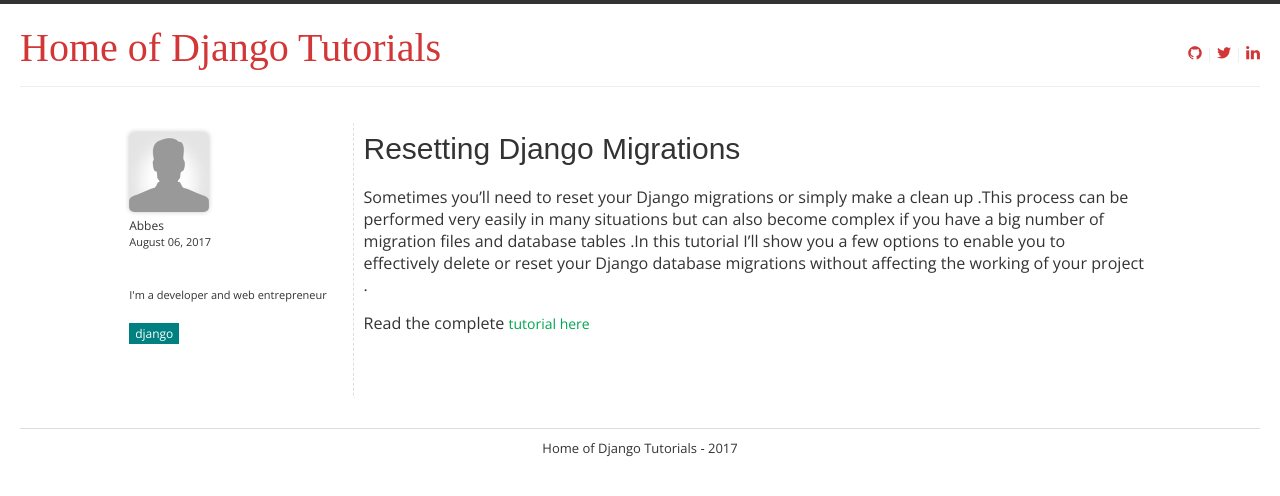
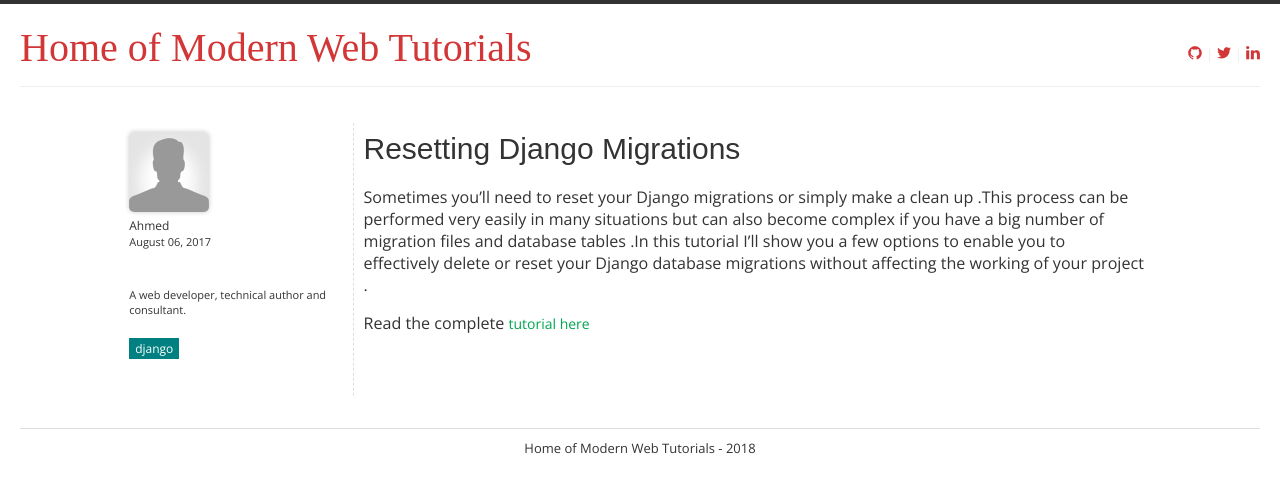
Before and after one commit to techiediaries/techiediaries.github.io, a Jekyll site: the page built from _posts/2017-08-06-reset-django-migrations.md, in a window 1280 px wide. Shown: the top 496 px of the page. Built offline with Jekyll 4.4.1, drawn with Linux system fonts in a browser that asks for light colours; some web fonts are replaced; comment, search, counter and statistics services are not loaded.

Commit message:
Update _config.yml

```diff
--- a/_config.yml
+++ b/_config.yml
@@ -1,5 +1,5 @@
 ---
-title: Home of Django Tutorials
+title: Modern Web Tutorials
 timezone: UTC
 collections:
   posts:
@@ -10,16 +10,16 @@ collections:
     output: true
 permalink: "/:categories/:title.html"
 url: https://blog.buzzlor.com
-full_name: Abbes
-first_name: Abbes
+full_name: Ahmed Bouchefra
+first_name: Ahmed
 last_name: ''
-blog_title: Home of Django Tutorials
+blog_title: Home of Modern Web Tutorials
 author_img_name_path: "/images/users/user.jpg"
-disqus_shortname: buzzlor
-copyright_year: '2017'
+disqus_shortname: techiediaries
+copyright_year: '2018'
 google_analytics_code: ''
-aboutme: I'm a developer and web entrepreneur
-twitter: buzzlor
-github: buzzlor
-facebook: buzzlor
+aboutme: A web developer, technical author and consultant.
+twitter: ahmedbouchefra
+github: techiediaries
+facebook: techiediaries
 linkined_url: ''
```
